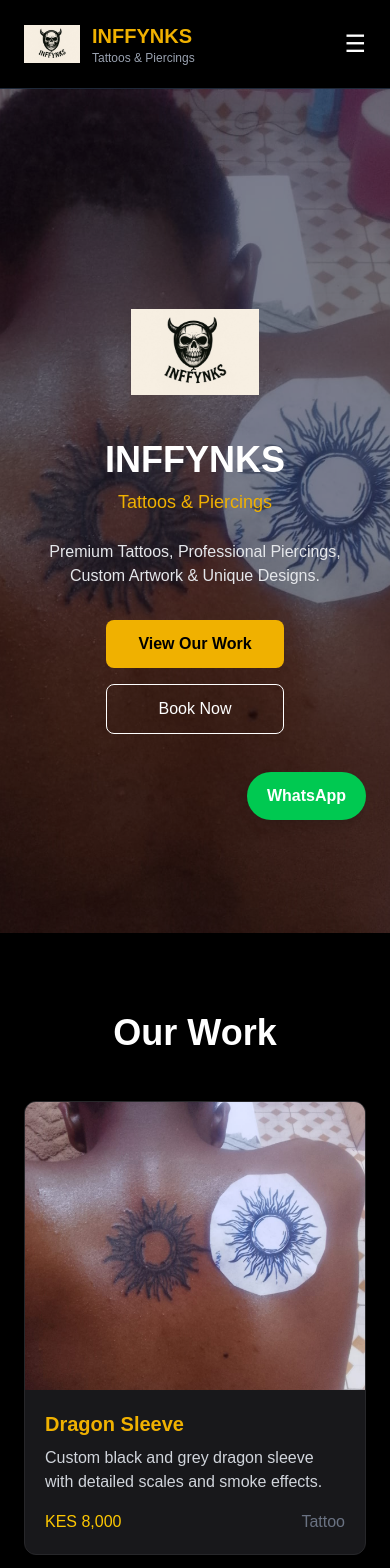
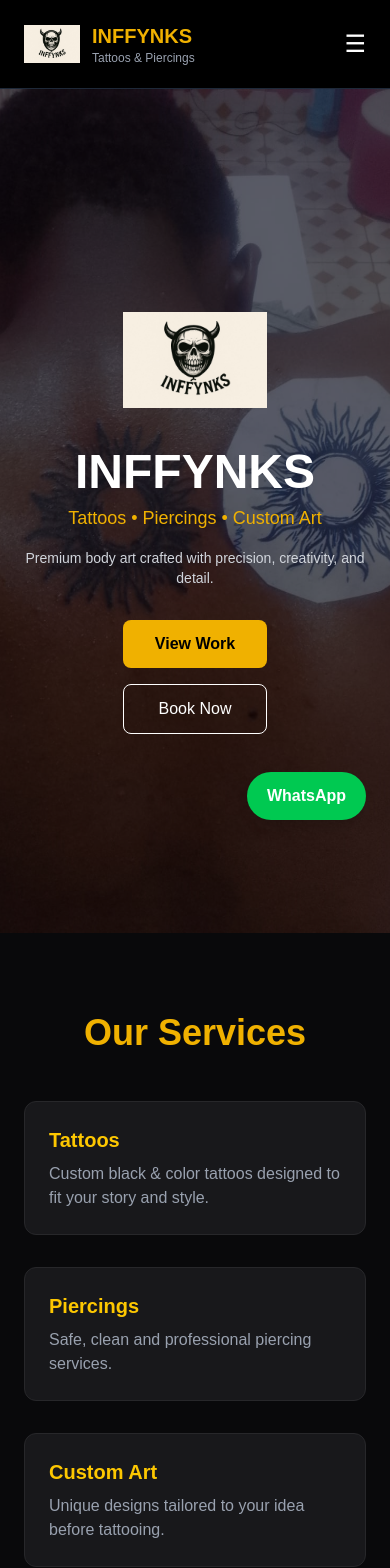
Before and after one commit to gichimuedward/inffynks, a Next.js app: page / in a window 390 px wide. Shown: the top 1568 px of the page. Built offline with nearby package versions, Linux system fonts and the light colour scheme.

Commit message:
full UI upgrade premium tattoo website

```diff
--- a/app/page.tsx
+++ b/app/page.tsx
@@ -1,61 +1,41 @@
 import Navbar from "@/components/Navbar";
 import Hero from "@/components/Hero";
+import Services from "@/components/Services";
+import Pricing from "@/components/Pricing";
 import Gallery from "@/components/Gallery";
+import Testimonials from "@/components/Testimonials";
 import WhatsAppButton from "@/components/WhatsAppButton";
 
 export default function Home() {
   return (
     <main className="bg-black min-h-screen text-white">
 
-      {/* NAVBAR */}
       <Navbar />
-
-      {/* HERO SLIDESHOW */}
       <Hero />
 
-      {/* GALLERY */}
+      <Services />
+      <Pricing />
+
       <Gallery />
+      <Testimonials />
 
-      {/* BOOKING SECTION */}
-      <section
-        id="contact"
-        className="py-20 px-6 text-center bg-zinc-950"
-      >
+      <section id="contact" className="py-20 px-6 text-center bg-zinc-950">
         <h2 className="text-3xl md:text-4xl font-bold text-yellow-500 mb-4">
           Book Your Tattoo Session
         </h2>
 
-        <p className="text-gray-400 max-w-2xl mx-auto mb-8 text-sm md:text-base">
-          Professional tattoos, piercings, and custom artwork.
-          Contact us directly on WhatsApp to book your session instantly.
+        <p className="text-gray-400 max-w-2xl mx-auto mb-8">
+          Talk directly with the artist on WhatsApp and get a quote instantly.
         </p>
 
-        <div className="flex flex-col md:flex-row gap-4 justify-center">
-
-          <a
-            href="https://wa.me/254734508112"
-            target="_blank"
-            rel="noopener noreferrer"
-            className="bg-yellow-500 text-black px-8 py-3 rounded-lg font-bold hover:bg-yellow-400 transition"
-          >
-            Book on WhatsApp
-          </a>
-
-          <a
-            href="#gallery"
-            className="border border-white text-white px-8 py-3 rounded-lg hover:bg-white hover:text-black transition"
-          >
-            View Gallery
-          </a>
-
-        </div>
-
-        <p className="text-gray-600 mt-6 text-xs">
-          Tattoos • Piercings • Custom Designs
-        </p>
+        <a
+          href="https://wa.me/254734508112"
+          className="bg-yellow-500 text-black px-8 py-3 rounded-lg font-bold"
+        >
+          Book on WhatsApp
+        </a>
       </section>
 
-      {/* FLOATING WHATSAPP */}
       <WhatsAppButton />
 
     </main>
--- a/components/Hero.tsx
+++ b/components/Hero.tsx
@@ -11,81 +11,76 @@
 ];
 
 export default function Hero() {
-  const [currentImage, setCurrentImage] = useState(0);
+  const [current, setCurrent] = useState(0);
 
   useEffect(() => {
-    const interval = setInterval(() => {
-      setCurrentImage((prev) =>
-        prev === heroImages.length - 1 ? 0 : prev + 1
-      );
+    const t = setInterval(() => {
+      setCurrent((p) => (p === heroImages.length - 1 ? 0 : p + 1));
     }, 4500);
 
-    return () => clearInterval(interval);
+    return () => clearInterval(t);
   }, []);
 
   return (
-    <section
-      id="home"
-      className="relative h-screen overflow-hidden"
-    >
-      {heroImages.map((image, index) => (
+    <section className="relative h-screen overflow-hidden">
+
+      {heroImages.map((img, i) => (
         <Image
-          key={image}
-          src={image}
-          alt={`Tattoo ${index + 1}`}
+          key={img}
+          src={img}
+          alt="hero"
           fill
-          priority={index === 0}
+          priority={i === 0}
           className={`object-cover transition-opacity duration-1000 ${
-            currentImage === index
-              ? "opacity-100"
-              : "opacity-0"
+            current === i ? "opacity-100" : "opacity-0"
           }`}
         />
       ))}
 
-      <div className="absolute inset-0 bg-black/45" />
+      {/* darker cinematic overlay */}
+      <div className="absolute inset-0 bg-black/60" />
 
       <div className="absolute inset-0 flex flex-col items-center justify-center text-center px-6">
 
-        <div className="relative w-32 h-32 md:w-52 md:h-52 mb-6">
+        {/* logo */}
+        <div className="relative w-36 h-36 mb-4">
           <Image
             src="/images/logo/logo.png"
-            alt="Inffynks Logo"
+            alt="logo"
             fill
             className="object-contain"
             priority
           />
         </div>
 
-        <h1 className="text-4xl md:text-7xl font-bold text-white">
+        <h1 className="text-5xl md:text-7xl font-bold text-white">
           INFFYNKS
         </h1>
 
-        <h2 className="text-lg md:text-2xl text-yellow-500 mt-2">
-          Tattoos & Piercings
-        </h2>
-
-        <p className="max-w-2xl mt-6 text-gray-200 text-base md:text-lg">
-          Premium Tattoos, Professional Piercings,
-          Custom Artwork & Unique Designs.
+        <p className="text-yellow-500 text-lg md:text-xl mt-2">
+          Tattoos • Piercings • Custom Art
         </p>
 
-        <div className="flex flex-col md:flex-row gap-4 mt-8">
+        <p className="text-gray-300 max-w-xl mt-4 text-sm md:text-base">
+          Premium body art crafted with precision, creativity, and detail.
+        </p>
+
+        <div className="flex gap-4 mt-8 flex-col md:flex-row">
+
           <a
             href="#gallery"
             className="bg-yellow-500 text-black px-8 py-3 rounded-lg font-bold hover:bg-yellow-400 transition"
           >
-            View Our Work
+            View Work
           </a>
 
           <a
             href="https://wa.me/254734508112"
-            target="_blank"
-            rel="noopener noreferrer"
             className="border border-white text-white px-8 py-3 rounded-lg hover:bg-white hover:text-black transition"
           >
             Book Now
           </a>
+
         </div>
       </div>
     </section>
--- /dev/null
+++ b/components/Pricing.tsx
@@ -0,0 +1,28 @@
+export default function Pricing() {
+  return (
+    <section className="bg-black text-white py-20 px-6">
+      <h2 className="text-4xl font-bold text-center text-yellow-500 mb-12">
+        Pricing Guide
+      </h2>
+
+      <div className="grid md:grid-cols-3 gap-8 max-w-5xl mx-auto">
+
+        <div className="bg-zinc-900 p-6 rounded-xl border border-zinc-800">
+          <h3 className="text-xl font-bold text-yellow-400">Small Tattoos</h3>
+          <p className="text-gray-400 mt-2">From 1,500 KES</p>
+        </div>
+
+        <div className="bg-zinc-900 p-6 rounded-xl border border-zinc-800">
+          <h3 className="text-xl font-bold text-yellow-400">Medium Tattoos</h3>
+          <p className="text-gray-400 mt-2">From 3,000 KES</p>
+        </div>
+
+        <div className="bg-zinc-900 p-6 rounded-xl border border-zinc-800">
+          <h3 className="text-xl font-bold text-yellow-400">Custom Pieces</h3>
+          <p className="text-gray-400 mt-2">Quote on consultation</p>
+        </div>
+
+      </div>
+    </section>
+  );
+}
--- a/components/Services.tsx
+++ b/components/Services.tsx
@@ -1,25 +1,39 @@
 export default function Services() {
   return (
-    <section className="py-20 px-8">
-      <h2 className="text-4xl font-bold mb-10 text-center">
-        Services
+    <section className="bg-zinc-950 text-white py-20 px-6">
+      <h2 className="text-4xl font-bold text-center text-yellow-500 mb-12">
+        Our Services
       </h2>
 
-      <div className="grid md:grid-cols-3 gap-6">
-        <div className="border border-gray-700 p-6 rounded-xl">
-          <h3 className="text-2xl font-bold">Tattoos</h3>
-          <p>Custom designs and professional tattoo work.</p>
+      <div className="grid md:grid-cols-3 gap-8 max-w-5xl mx-auto">
+
+        <div className="bg-zinc-900 p-6 rounded-xl border border-zinc-800">
+          <h3 className="text-xl font-bold text-yellow-400">
+            Tattoos
+          </h3>
+          <p className="text-gray-400 mt-2">
+            Custom black & color tattoos designed to fit your story and style.
+          </p>
         </div>
 
-        <div className="border border-gray-700 p-6 rounded-xl">
-          <h3 className="text-2xl font-bold">Piercings</h3>
-          <p>Safe and hygienic piercing services.</p>
+        <div className="bg-zinc-900 p-6 rounded-xl border border-zinc-800">
+          <h3 className="text-xl font-bold text-yellow-400">
+            Piercings
+          </h3>
+          <p className="text-gray-400 mt-2">
+            Safe, clean and professional piercing services.
+          </p>
         </div>
 
-        <div className="border border-gray-700 p-6 rounded-xl">
-          <h3 className="text-2xl font-bold">Custom Artwork</h3>
-          <p>Unique artwork designed for your vision.</p>
+        <div className="bg-zinc-900 p-6 rounded-xl border border-zinc-800">
+          <h3 className="text-xl font-bold text-yellow-400">
+            Custom Art
+          </h3>
+          <p className="text-gray-400 mt-2">
+            Unique designs tailored to your idea before tattooing.
+          </p>
         </div>
+
       </div>
     </section>
   );
--- /dev/null
+++ b/components/Testimonials.tsx
@@ -0,0 +1,34 @@
+export default function Testimonials() {
+  return (
+    <section className="bg-zinc-950 text-white py-20 px-6">
+      <h2 className="text-4xl font-bold text-center text-yellow-500 mb-12">
+        What Clients Say
+      </h2>
+
+      <div className="grid md:grid-cols-3 gap-8 max-w-5xl mx-auto">
+
+        <div className="bg-zinc-900 p-6 rounded-xl">
+          <p className="text-gray-300">
+            “Clean work and very professional. Best tattoo experience.”
+          </p>
+          <p className="text-yellow-400 mt-4">— Client A</p>
+        </div>
+
+        <div className="bg-zinc-900 p-6 rounded-xl">
+          <p className="text-gray-300">
+            “Exactly what I wanted. Highly recommended.”
+          </p>
+          <p className="text-yellow-400 mt-4">— Client B</p>
+        </div>
+
+        <div className="bg-zinc-900 p-6 rounded-xl">
+          <p className="text-gray-300">
+            “Very clean setup and amazing designs.”
+          </p>
+          <p className="text-yellow-400 mt-4">— Client C</p>
+        </div>
+
+      </div>
+    </section>
+  );
+}
```
